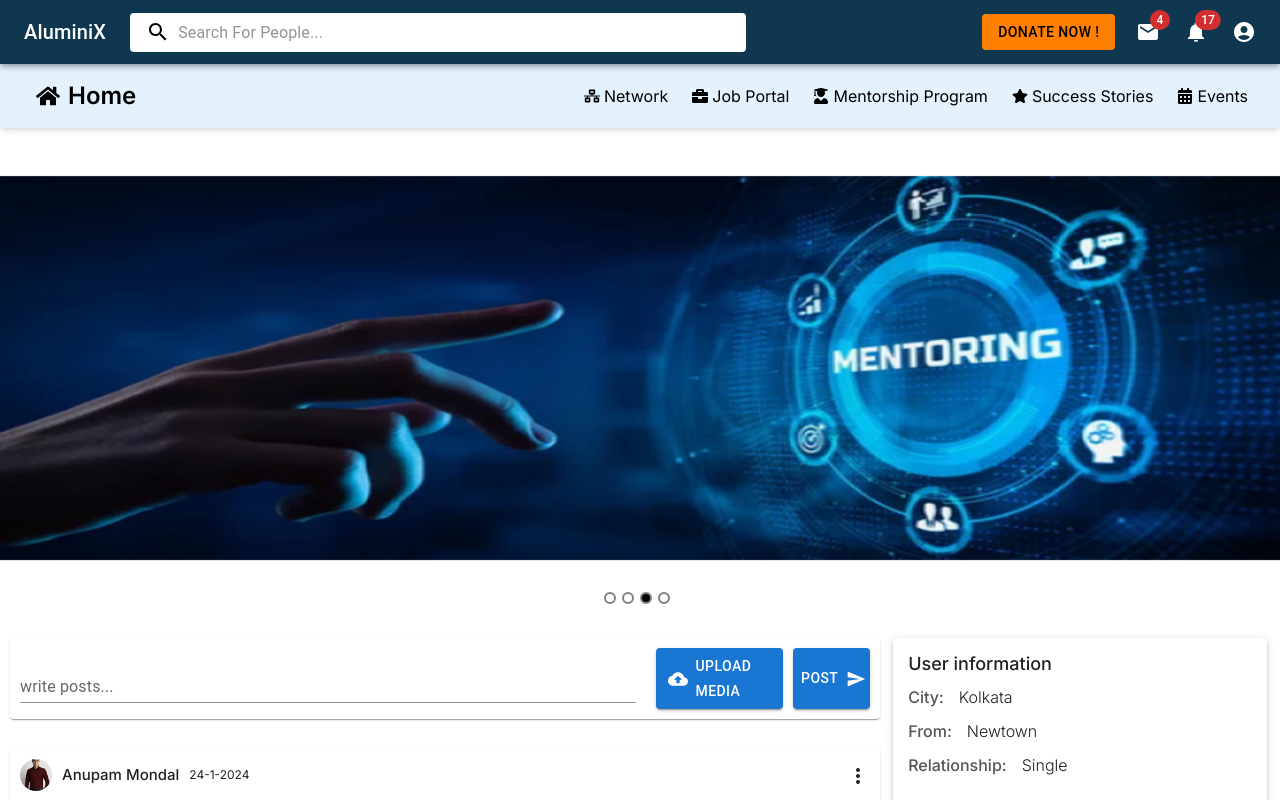
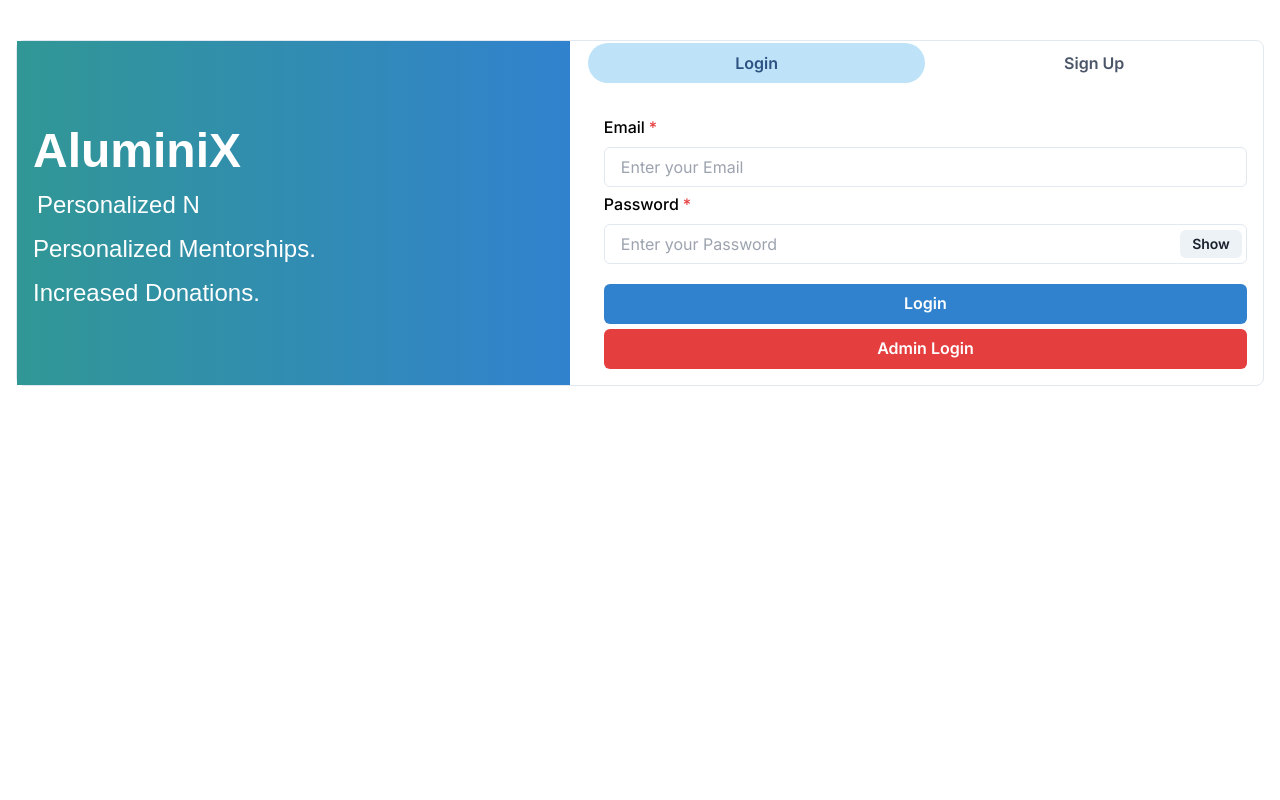
Before and after one commit to Rohityadav309/TechTitansSih, a React (Create React App) app in the folder client/: page / in a window 1280 px wide. Shown: the top 800 px of the page. Built offline with nearby package versions, Linux system fonts and the light colour scheme.

Commit message:
changed routing

```diff
--- a/client/src/App.js
+++ b/client/src/App.js
@@ -27,7 +27,7 @@ function App() {
 
         {/* Wrap ChakraProvider only for the signup route */}
         <Route
-        path="/signup"
+          path="/"
           element={
             <ChakraProvider>
               <Homepage />
@@ -47,13 +47,13 @@ function App() {
 
 
 
-        <Route path="/" element={<Home />} />
+        <Route path="/home" element={<Home />} />
         <Route path="/network" element={<Networks />} />
         <Route path="/friend" element={<Friend />} />
-        <Route path="/job-portal" element={<Jobs/>} />
+        <Route path="/job-portal" element={<Jobs />} />
         <Route path="/success-stories" element={<SuccessStories />} />
         <Route path="/events" element={<EventPage />} />
-        <Route path="/mentorship-program" element={<Mentorship/>} />
+        <Route path="/mentorship-program" element={<Mentorship />} />
 
 
       </Routes>
--- a/client/src/components/Authentication/AdminLogin.jsx
+++ b/client/src/components/Authentication/AdminLogin.jsx
@@ -19,7 +19,7 @@ function AdminLogin() {
   const navigate = useNavigate();
 
   const Studentlogin = () => {
-    navigate("/signup");
+    navigate("/");
   };
 
   const handleClick = () => {
@@ -27,7 +27,7 @@ function AdminLogin() {
   };
 
   const submitHandler = () => {
-    navigate('/');
+    navigate('/home');
   };
 
   return (
--- a/client/src/components/Authentication/Login.jsx
+++ b/client/src/components/Authentication/Login.jsx
@@ -25,7 +25,7 @@ function Login() {
     setShow(!show);
   };
   const submitHandler = () => {
-    navigate('/')
+    navigate('/home')
   };
 
   return (
--- a/client/src/components/Navbar/Navbar.jsx
+++ b/client/src/components/Navbar/Navbar.jsx
@@ -8,7 +8,7 @@ const Navbar = () => {
     <nav className="bg-gradient-to-r from-[#E3F2FD] to-[#E3F2FD] text-[#000] shadow-md w-full h-16  z-10 "> {/* Changed background color to teal */}
       <div className=" px-2 py-3  flex justify-between w-full  h-16">
         <div className="text-base font-semibold ml-7 ">
-          <Link to="/" className="flex items-center space-x-2  hover:text-red-900 hover:font-semibold">
+          <Link to="/home" className="flex items-center space-x-2  hover:text-red-900 hover:font-semibold">
             <FaHome className="text-2xl"/>
             <span className="text-2xl ">Home</span >
           </Link>
```
Lines whose indentation alone changed are shown as unchanged.
